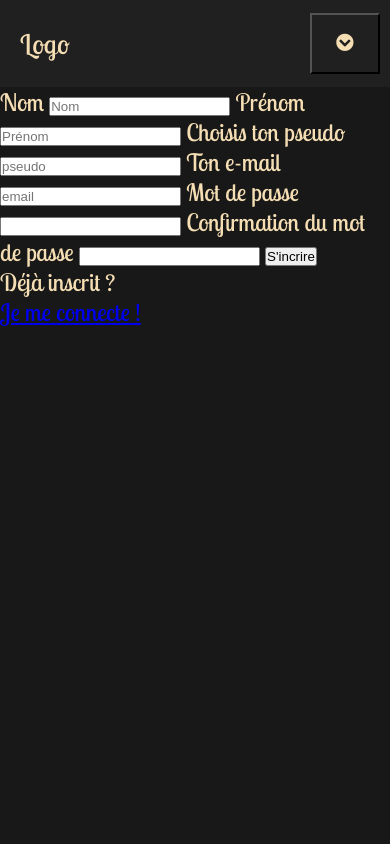
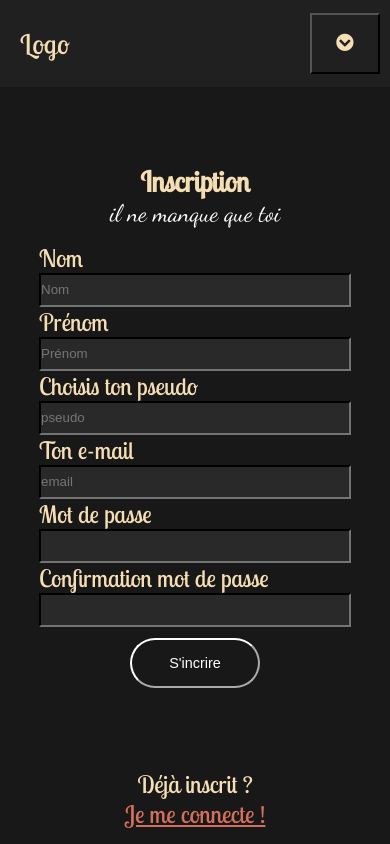
Before and after one commit to Lowari/lol-from-scratch, a PHP site: page /Views/inscription.html in a window 390 px wide. Run offline with PHP 8.4, Linux system fonts and the light colour scheme; some web fonts are replaced.

Commit message:
front inscription terminer + responsiv

```diff
--- a/Views/inscription.html
+++ b/Views/inscription.html
@@ -35,25 +35,57 @@
 
         <main>
             <form action="inscription.php" method="POST">
+
+                <div class="title">
+                    <h3>Inscription</h3>
+                    <p>il ne manque que toi</p>
+                </div>
+
+                <div class="group_input">
+                    <div class="input_side_inscription">
+                        <div class="input_flex">
                             <label for="name">Nom</label>
                             <input type="text" name="name" id="name" placeholder="Nom">
+                            <span></span>
+                        </div>
 
+                        <div class="input_flex">
                             <label for="first_name">Prénom</label>
                             <input type="text" id="first_name" name="first_name" placeholder="Prénom">
+                            <span></span>
+                        </div>
 
+                        <div class="input_flex">
                             <label for="pseudo">Choisis ton pseudo</label>
                             <input type="text" id="pseudo" name="first_name" placeholder="pseudo">
+                            <span></span>
+                        </div>
+                    </div>
 
+                    <div class="input_side_inscription">
+                        <div class="input_flex">
                             <label for="email">Ton e-mail</label>
                             <input type="email" id="email" name="email" placeholder="email">
+                            <span></span>
+                        </div>
 
+                        <div class="input_flex">
                             <label for="password">Mot de passe</label>
                             <input type="password" id="password" name="password">
+                            <span></span>
+                        </div>
 
-                <label for="confirm_password">Confirmation du mot de passe</label>
+                        <div class="input_flex">
+                            <label for="confirm_password">Confirmation mot de passe</label>
                             <input type="password" id="confirm_password" name="confirm_password">
+                            <span></span>
+                        </div>
+                    </div>
+                </div>
 
+                <div id="btn_form_inscription">
                     <button type="button">S'incrire</button>
+                </div>
             </form>
         </main>
 
@@ -61,6 +93,9 @@
             <p>Déjà inscrit ?</p>
             <a href="connexion.html">Je me connecte !</a>
         </footer>
+
+        <aside id="img_left_inscription"></aside>
+        <aside id="img_right_inscription"></aside>
     </div>
 
     <script src="../assets/js/script.js"></script>
--- a/assets/css/style.css
+++ b/assets/css/style.css
@@ -108,7 +108,7 @@ nav>button {
         font-size: 1.7rem;
     }
 
-    nav > #logo_navbar {
+    nav>#logo_navbar {
         padding: 20px;
     }
 
@@ -344,3 +344,157 @@ nav>button {
 }
 
 /* Inscription */
+
+#container_inscription {
+    height: 100vh;
+    width: 100%;
+    display: grid;
+    grid-template-columns: 1fr 70% 1fr;
+    grid-template-rows: auto 1fr auto;
+}
+
+#container_inscription header {
+    grid-column: 1 / 4;
+}
+
+#container_inscription main {
+    grid-column: 2 / 3;
+    grid-row: 2 / 3;
+}
+
+#container_inscription main>form {
+    height: 70%;
+}
+
+#container_inscription .title {
+    text-align: center;
+    padding: 15px;
+}
+
+#container_inscription .title>p {
+    font-family: 'Dancing Script';
+    color: white;
+}
+
+#container_inscription main form .group_input {
+    display: flex;
+    align-items: center;
+    justify-content: space-around;
+    height: 100%;
+}
+
+#container_inscription .input_side_inscription {
+    width: 30%;
+}
+
+#container_inscription .input_flex {
+    display: flex;
+    flex-direction: column;
+}
+
+#container_inscription input {
+    line-height: 30px;
+    background-color: #292929;
+    border-color: #1F1F1F;
+    color: white;
+}
+
+#container_inscription form span {
+    font-family: 'Dancing Script';
+    color: #D1604D;
+    text-align: center;
+}
+
+#container_inscription #btn_form_inscription {
+    text-align: center;
+}
+
+#container_inscription #btn_form_inscription>button {
+    height: 50px;
+    width: 130px;
+    border-radius: 30px;
+    font-size: 0.9rem;
+    border-color: white;
+    color: white;
+    background-color: #181818;
+    cursor: pointer;
+}
+
+#container_inscription footer {
+    grid-column: 2 / 3;
+    grid-row: 3 / 4;
+    text-align: center;
+    padding: 15px;
+}
+
+#container_inscription footer a {
+    color: #D56F5D;
+}
+
+#container_inscription #img_left_inscription {
+    grid-column: 1 / 2;
+    grid-row: 2 / 4;
+    background-image: url('../img/yasuo.jpg');
+    background-size: cover;
+    background-position: center;
+}
+
+#container_inscription #img_right_inscription {
+    grid-column: 3 / 4;
+    grid-row: 2 / 4;
+    background-image: url('../img/yasuo2.jpg');
+    background-size: cover;
+    background-position: center;
+}
+
+@media screen and (max-width: 1300px) {
+    #container_inscription {
+        height: 100vh;
+        width: 100%;
+        display: grid;
+        grid-template-columns: 1fr 70%;
+        grid-template-rows: auto 1fr auto;
+    }
+
+    #container_inscription .input_side_inscription {
+        width: 45%;
+    }
+
+}
+
+@media screen and (max-width: 765px) {
+    #container_inscription {
+        display: flex;
+        flex-direction: column;
+        justify-content: space-between;
+    }
+
+    #container_inscription #img_left_inscription {
+        display: none;
+    }
+
+    #container_inscription #img_right_inscription {
+        display: none;
+    }
+
+    #container_inscription form {
+        display: flex;
+        flex-direction: column;
+        justify-content: space-between;
+        height: 100%;
+    }
+
+    #container_inscription .group_input {
+        display: flex;
+        flex-direction: column;
+        height: 100%;
+    }
+
+    #container_inscription #btn_form_inscription {
+        margin-top: 15px;
+    }
+
+    #container_inscription .input_side_inscription {
+        width: 80%;
+    }
+}
```
Lines whose indentation alone changed are shown as unchanged.
